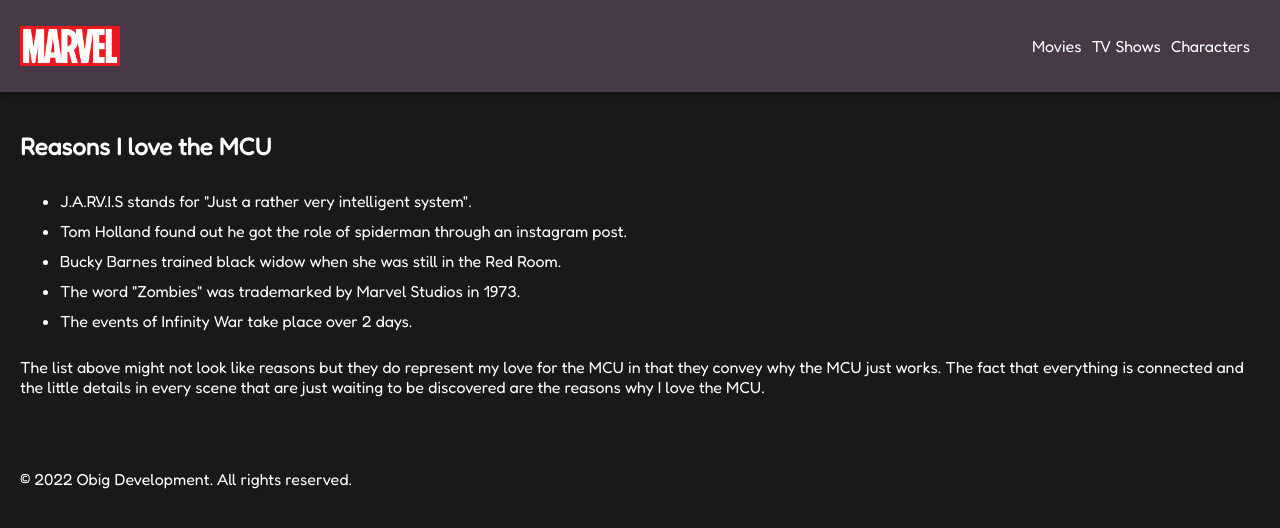
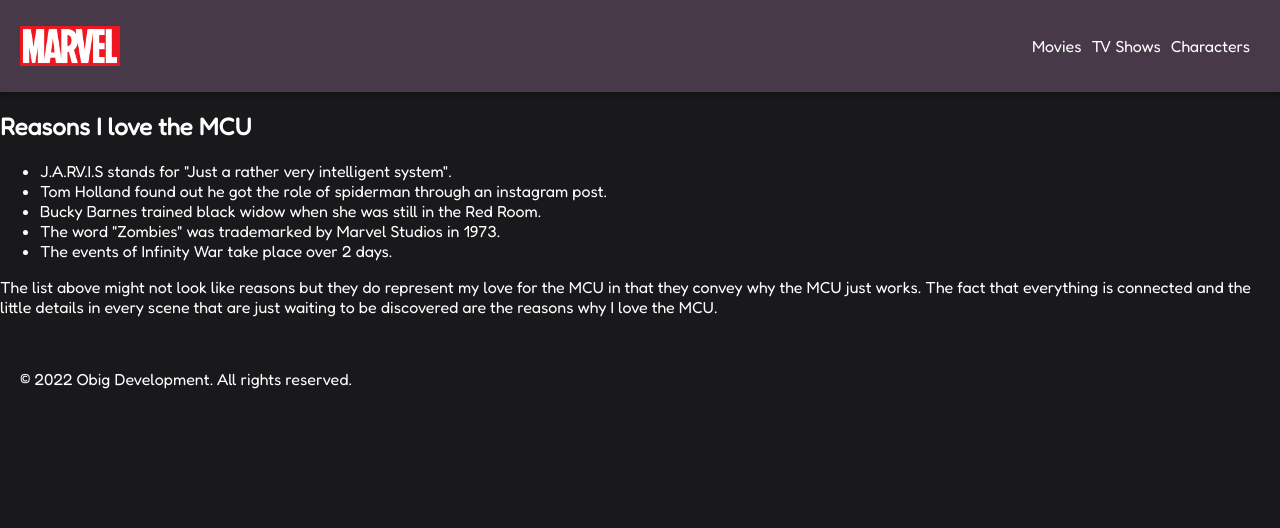
Before and after one commit to marvinobig/first-react-app, a React (Create React App) app: page / in a window 1280 px wide. Shown: the top 528 px of the page. Built offline with nearby package versions, Linux system fonts and the light colour scheme.

Commit message:
added class names to components

```diff
--- a/src/components/Content.js
+++ b/src/components/Content.js
@@ -2,7 +2,7 @@
 
 export default function Content() {
     return (
-        <main className="page">
+        <main className="content">
             <h2>Reasons I love the MCU</h2>
             <ul>
                 <li>J.A.R.V.I.S stands for "Just a rather very intelligent system".</li>
--- a/src/components/Footer.js
+++ b/src/components/Footer.js
@@ -2,7 +2,7 @@
 
 export default function Footer() {
     return (
-        <footer>
+        <footer className="page-end">
             <p>© 2022 Obig Development. All rights reserved.</p>
         </footer>
     )
--- a/src/components/Header.js
+++ b/src/components/Header.js
@@ -3,8 +3,8 @@
 
 export default function Header() {
     return (
-        <header>
-            <nav>
+        <header className="nav-container">
+            <nav className="navigation">
                 <img src={logo} alt="Marvel Logo" />
                 <ul className="nav-links">
                     <li><a href="#">Movies</a></li>
```
